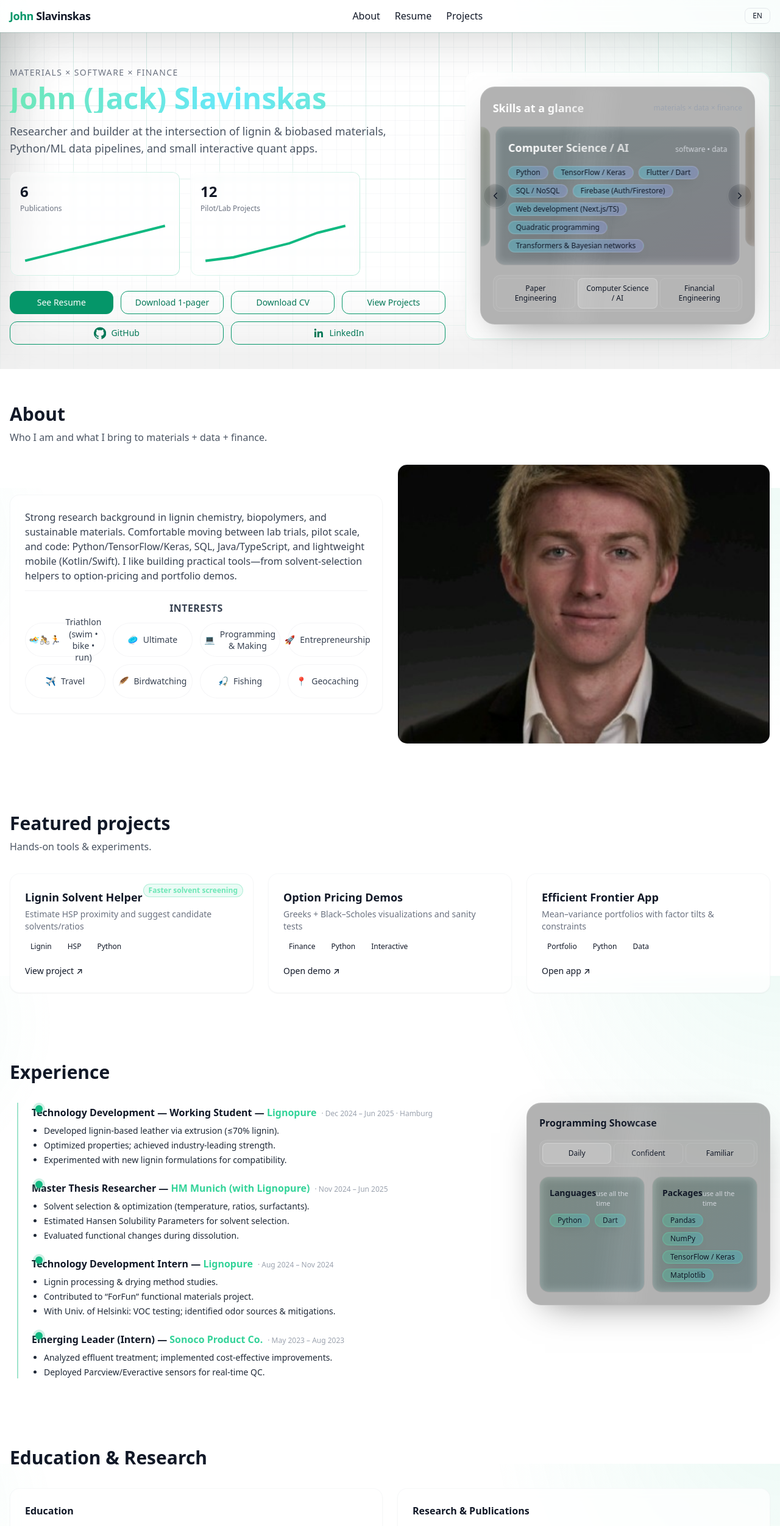
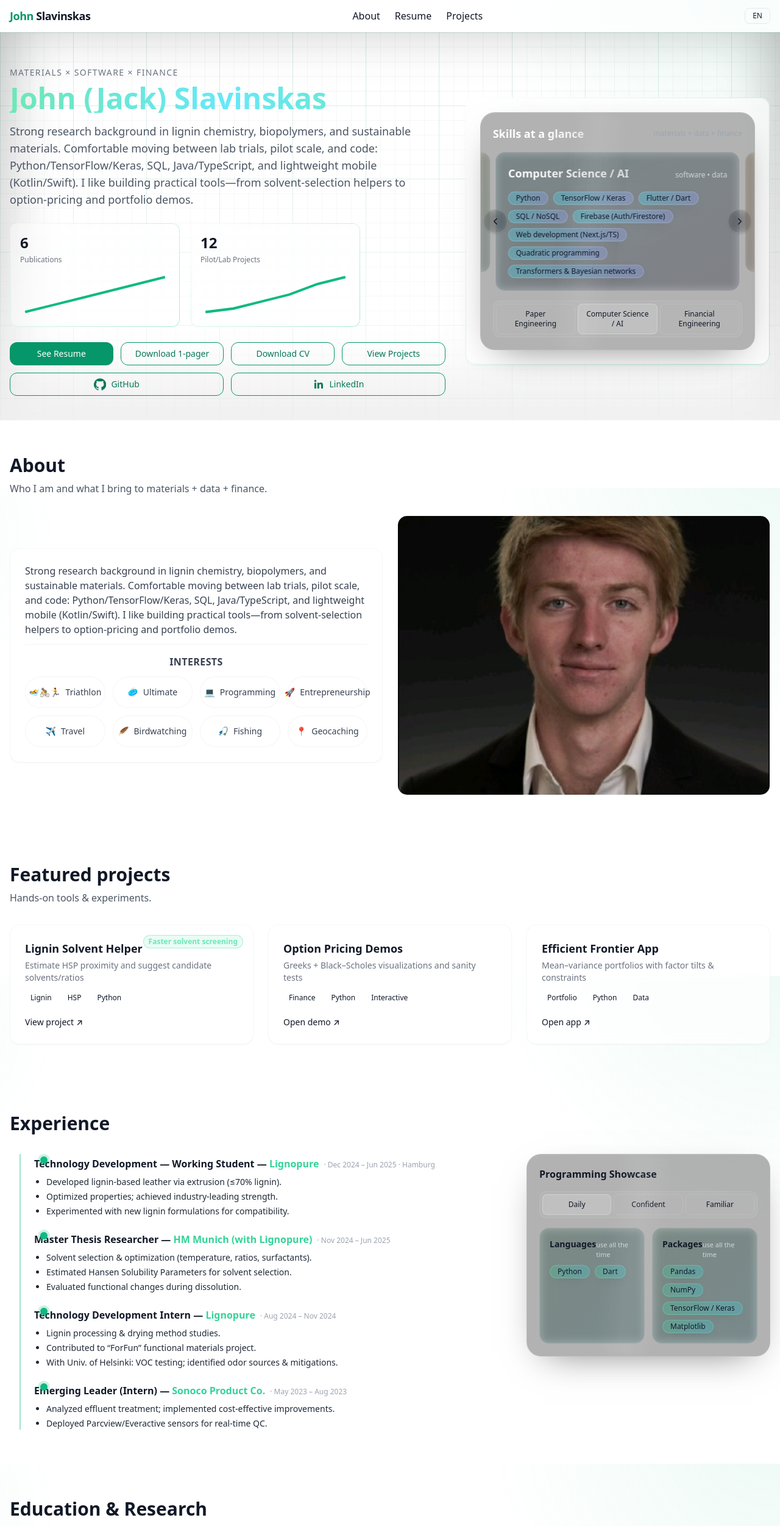
Before and after one commit to Tridude5/JohnSlavinskas, a Next.js app: page / in a window 1280 px wide. Shown: the top 2502 px of the page at 61% size. Built offline with nearby package versions, Linux system fonts and the light colour scheme.

Commit message:
Update page.tsx

```diff
--- a/app/page.tsx
+++ b/app/page.tsx
@@ -17,15 +17,15 @@ const MagneticButton = dynamic(() => import("@/components/MagneticButton"), { ss
 
 type TLItem = { role: string; org: string; period: string; loc?: string; bullets: string[] };
 
-/* ---- Timeline used for Experience ---- */
+/* ---------------- Timeline (aligned dot + line) ---------------- */
 function GreenTimeline({ items }: { items: TLItem[] }) {
   return (
-    <ol className="relative pl-9 space-y-5 before:absolute before:left-3 before:top-0 before:bottom-0 before:w-[2px] before:bg-emerald-500/40 before:content-['']">
+    <ol className="relative pl-10 space-y-5 before:absolute before:left-4 before:top-0 before:bottom-0 before:w-[2px] before:bg-emerald-500/40 before:content-['']">
       {items.map((it, i) => (
         <li key={i} className="relative">
           <span
             aria-hidden
-            className="absolute left-3 -translate-x-1/2 top-1 h-3 w-3 rounded-full bg-emerald-500 ring-4 ring-emerald-500/20"
+            className="absolute left-4 -translate-x-1/2 top-1 h-3 w-3 rounded-full bg-emerald-500 ring-4 ring-emerald-500/20"
           />
           <div className="pt-1">
             <div className="flex flex-wrap items-baseline gap-2">
@@ -49,7 +49,7 @@ function GreenTimeline({ items }: { items: TLItem[] }) {
   );
 }
 
-/* ---- Publications stays as-is ---- */
+/* ---------------- Publications ---------------- */
 function Publications() {
   return (
     <ul className="mt-3 divide-y divide-white/10">
@@ -70,6 +70,7 @@ function Publications() {
           <span>2025</span>
         </div>
       </li>
+
       <li className="py-4">
         <a
           href="https://chemrxiv.org/engage/chemrxiv/article-details/6809454b927d1c2e6670bc80"
@@ -87,6 +88,7 @@ function Publications() {
           <span>Apr 24, 2025</span>
         </div>
       </li>
+
       <li className="py-4">
         <a
           href="https://journaljerr.com/index.php/JERR/article/view/1174"
@@ -106,6 +108,7 @@ function Publications() {
           <span>2024</span>
         </div>
       </li>
+
       <li className="py-4">
         <a
           href="https://journaljmsrr.com/index.php/JMSRR/article/view/251"
@@ -125,6 +128,7 @@ function Publications() {
           <span>2023</span>
         </div>
       </li>
+
       <li className="py-4">
         <a
           href="https://journaljmsrr.com/index.php/JMSRR/article/view/225"
@@ -142,6 +146,7 @@ function Publications() {
           <span>2022</span>
         </div>
       </li>
+
       <li className="py-4">
         <a
           href="https://journaljerr.com/index.php/JERR/article/view/780"
@@ -165,6 +170,7 @@ function Publications() {
   );
 }
 
+/* ---------------- Page ---------------- */
 export default function Page() {
   const base = process.env.NEXT_PUBLIC_BASE_PATH || "";
 
@@ -173,16 +179,15 @@ export default function Page() {
     { label: "Pilot/Lab Projects", value: 12, spark: [2, 3, 5, 7, 10, 12] },
   ];
 
-  // 8 items -> 4×2 on md+, wraps gracefully on small
   const interests = [
-    { label: "Triathlon (swim • bike • run)", emoji: "🏊🚴🏃" },
+    { label: "Triathlon", emoji: "🏊🚴🏃" },
     { label: "Ultimate", emoji: "🥏" },
-    { label: "Programming & Making", emoji: "💻" },
+    { label: "Programming", emoji: "💻" },
     { label: "Entrepreneurship", emoji: "🚀" },
     { label: "Travel", emoji: "✈️" },
     { label: "Birdwatching", emoji: "🪶" },
     { label: "Fishing", emoji: "🎣" },
-    { label: "Geocaching", emoji: "📍" }
+    { label: "Geocaching", emoji: "📍" },
   ];
 
   const exp: TLItem[] = [
@@ -246,21 +251,22 @@ export default function Page() {
             </h1>
 
             <p className="mt-4 text-lg text-gray-600 dark:text-gray-300 max-w-2xl">
-              Researcher and builder at the intersection of lignin &amp; biobased materials, Python/ML data pipelines, and small interactive quant apps.
+              Strong research background in lignin chemistry, biopolymers, and sustainable materials.
+              Comfortable moving between lab trials, pilot scale, and code: Python/TensorFlow/Keras, SQL, Java/TypeScript, and lightweight mobile (Kotlin/Swift). I like building practical tools—from solvent-selection helpers to option-pricing and portfolio demos.
             </p>
 
             <div className="mt-6 max-w-xl">
               <KPIs items={heroKpis} />
             </div>
 
-            {/* CTAs — symmetric grid; top 4 labels centered */}
+            {/* CTAs — symmetric & centered labels */}
             <div className="mt-6 grid grid-cols-2 md:grid-cols-4 gap-3">
-              <MagneticButton href="/resume" className="btn w-full text-center justify-center">See Resume</MagneticButton>
-              <MagneticButton href={`${base}/downloads/Resume%20P.pdf`} download="John_Slavinskas_Resume_1p.pdf" className="btn-outline w-full text-center justify-center">Download 1-pager</MagneticButton>
-              <MagneticButton href={`${base}/downloads/CV-P.pdf`} download="John_Slavinskas_CV.pdf" className="btn-outline w-full text-center justify-center">Download CV</MagneticButton>
-              <Link href="/projects" className="btn-outline w-full text-center justify-center">View Projects</Link>
+              <MagneticButton href="/resume" className="btn w-full inline-flex justify-center text-center">See Resume</MagneticButton>
+              <MagneticButton href={`${base}/downloads/Resume%20P.pdf`} download="John_Slavinskas_Resume_1p.pdf" className="btn-outline w-full inline-flex justify-center text-center">Download 1-pager</MagneticButton>
+              <MagneticButton href={`${base}/downloads/CV-P.pdf`} download="John_Slavinskas_CV.pdf" className="btn-outline w-full inline-flex justify-center text-center">Download CV</MagneticButton>
+              <Link href="/projects" className="btn-outline w-full inline-flex justify-center text-center">View Projects</Link>
 
-              {/* Social row (centered, equal width) */}
+              {/* Social row */}
               <a
                 href="https://github.com/Tridude5"
                 target="_blank"
@@ -288,7 +294,7 @@ export default function Page() {
             </div>
           </div>
 
-          {/* Right: Skills at a glance */}
+          {/* Right: Skills card */}
           <div className="md:col-span-5">
             <div className="card card-gradient">
               <SkillsCard />
@@ -310,21 +316,12 @@ export default function Page() {
               <div className="pt-4 border-t border-gray-200/50 dark:border-gray-800/60 text-center">
                 <h3 className="font-semibold text-base uppercase tracking-wide">Interests</h3>
 
-                {/* 4×2 on md+, centered, wraps (no clipping) */}
+                {/* 4×2 on md+, centered; wraps without clipping */}
                 <div className="mt-3 grid grid-cols-2 sm:grid-cols-4 gap-3 max-w-xl mx-auto">
-                  {[
-                    { label: "Triathlon (swim • bike • run)", emoji: "🏊🚴🏃" },
-                    { label: "Ultimate", emoji: "🥏" },
-                    { label: "Programming & Making", emoji: "💻" },
-                    { label: "Entrepreneurship", emoji: "🚀" },
-                    { label: "Travel", emoji: "✈️" },
-                    { label: "Birdwatching", emoji: "🪶" },
-                    { label: "Fishing", emoji: "🎣" },
-                    { label: "Geocaching", emoji: "📍" },
-                  ].map(({ label, emoji }) => (
+                  {interests.map(({ label, emoji }) => (
                     <span
                       key={label}
-                      className="w-full h-[3.5rem] inline-flex items-center justify-center gap-2 rounded-full border border-gray-200/40 dark:border-gray-800/60 bg-white/5 text-sm font-medium px-3 text-center whitespace-normal break-words leading-snug"
+                      className="w-full h-[3.25rem] inline-flex items-center justify-center gap-2 rounded-full border border-gray-200/40 dark:border-gray-800/60 bg-white/5 px-3 text-[13px] sm:text-sm font-medium text-center whitespace-normal break-words leading-snug"
                     >
                       <span aria-hidden className="shrink-0">{emoji}</span>
                       <span className="block">{label}</span>
@@ -343,7 +340,7 @@ export default function Page() {
         </div>
       </Section>
 
-      {/* FEATURED PROJECTS */}
+      {/* PROJECTS */}
       <Section id="projects" title="Featured projects" subtitle="Hands-on tools & experiments.">
         <div className="grid md:grid-cols-3 gap-6">
           <ProjectCard title="Lignin Solvent Helper" subtitle="Estimate HSP proximity and suggest candidate solvents/ratios" kpi="Faster solvent screening" tags={["Lignin", "HSP", "Python"]} href="/projects#lignin-solvent-helper" cta="View project" />
@@ -352,7 +349,7 @@ export default function Page() {
         </div>
       </Section>
 
-      {/* EXPERIENCE — like the other site: 8/4 split, sticky right */}
+      {/* EXPERIENCE — 8/4 split, sticky right */}
       <Section title="Experience">
         <div className="grid md:grid-cols-12 gap-6">
           <div className="md:col-span-8">
@@ -369,7 +366,6 @@ export default function Page() {
       {/* EDUCATION & RESEARCH */}
       <Section title="Education & Research">
         <div className="grid md:grid-cols-2 gap-6">
-          {/* Education */}
           <div className="card">
             <h3 className="font-semibold">Education</h3>
             <ul className="mt-3 space-y-4 text-sm">
@@ -404,7 +400,6 @@ export default function Page() {
             </ul>
           </div>
 
-          {/* Research & Publications */}
           <div className="card">
             <h3 className="font-semibold">Research & Publications</h3>
             <Publications />
```
